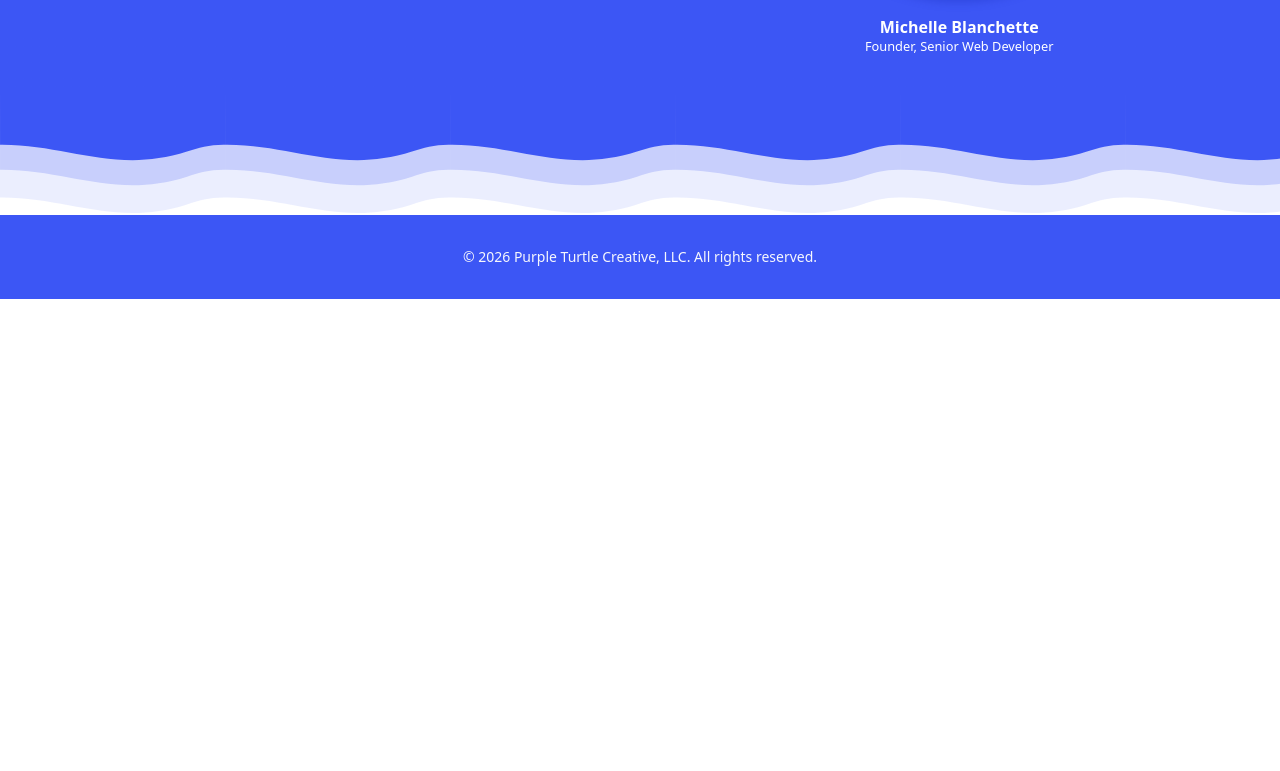
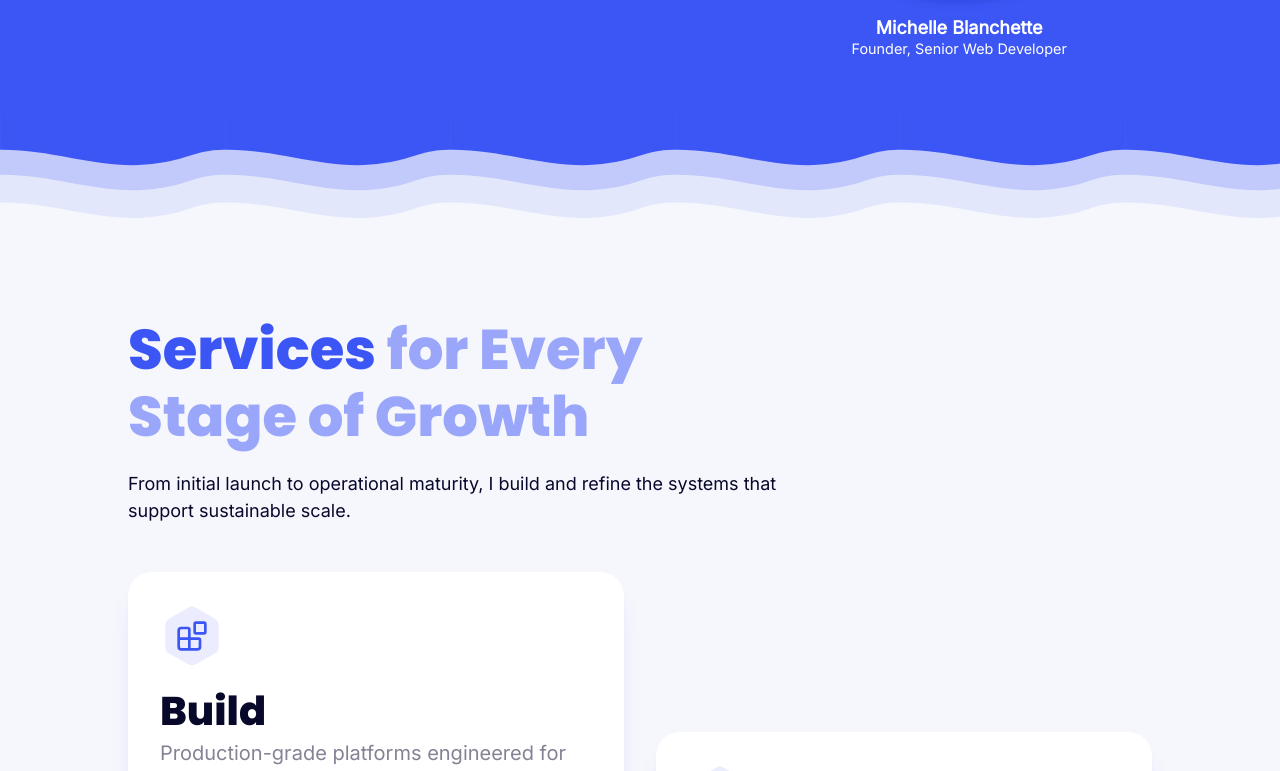
Before and after one commit to PurpleTurtleCreative/website, a Next.js app: page / in a window 1280 px wide. Shown: the part 542-1313 px from the top of the page. Before the commit the page ends 841 px from the top, so only its background shows below. Built offline with nearby package versions, Linux system fonts and the light colour scheme.

Commit message:
Services section, font and typography fixes and improvements

```diff
--- a/src/app/globals.css
+++ b/src/app/globals.css
@@ -6,16 +6,18 @@
   --font-body: var(--font-inter);
   --font-heading: var(--font-poppins);
   --default-font-family: var(--font-body);
+  --default-line-height: 1.3;
 
   /* Typography - Sizes */
-  --text-h1: 3rem;   /* 48px */
-  --text-h2: 2rem;     /* 32px */
-  --text-h3: 1.5rem;   /* 24px */
-  --text-h4: 1.25rem;  /* 20px */
-
-  --text-body: 1rem;
+  --text-h1: 4rem;
+  --text-h2: 3.5rem;
+  --text-h3: 2.5rem;
+  --text-h4: 2rem;
+  --text-body: 1.125rem;
 
 	/* Colors - Branding */
+	--color-primary-lightest: #ebedff;
+	--color-primary-lighter: #c8cefe;
 	--color-primary-light: #7285f8;
 	--color-primary: #3c56f5;
 	--color-primary-dark: #1123b0;
@@ -34,28 +36,28 @@
 
 @layer base {
 
-  h1 {
-    font-size: var(--text-h1);
-    font-weight: 700;
+  h1,
+  h2,
+  h3,
+  h4 {
+    font-weight: 800;
     line-height: 1.2;
   }
 
+  h1 {
+    @apply font-heading text-h1;
+  }
+
   h2 {
-    font-size: var(--text-h2);
-    font-weight: 700;
-    line-height: 1.25;
+    @apply font-heading text-h2;
   }
 
   h3 {
-    font-size: var(--text-h3);
-    font-weight: 700;
-    line-height: 1.3;
+    @apply font-heading text-h3;
   }
 
   h4 {
-    font-size: var(--text-h4);
-    font-weight: 700;
-    line-height: 1.35;
+    @apply font-heading text-h4;
   }
 
   img {
--- a/src/app/layout.tsx
+++ b/src/app/layout.tsx
@@ -7,12 +7,13 @@ import Navbar from "@/components/ui/Navbar";
 const poppins = Poppins({
   variable: "--font-poppins",
   subsets: ["latin"],
-  weight: ["700"],
+  weight: ["800"],
 });
 
 const inter = Inter({
   variable: "--font-inter",
   subsets: ["latin"],
+  weight: ["400"],
 });
 
 export const metadata: Metadata = {
@@ -30,7 +31,7 @@ export default function RootLayout({
 }>) {
   return (
     <html lang="en">
-      <body className={`${poppins.variable} ${inter.variable} antialiased`}>
+      <body className={`${poppins.variable} ${inter.variable} antialiased font-body text-body bg-off-white text-black`}>
         <Navbar />
         {children}
         <Footer />
--- a/src/app/page.tsx
+++ b/src/app/page.tsx
@@ -1,9 +1,11 @@
 import Intro from "@/components/sections/Intro";
+import Services from "@/components/sections/Services";
 
 export default function Home() {
   return (
     <main>
       <Intro />
+      <Services />
     </main>
   );
 }
--- a/src/components/sections/Intro.tsx
+++ b/src/components/sections/Intro.tsx
@@ -5,7 +5,7 @@ export default function Intro() {
         <div className="component-Intro w-full pt-20 sm:pt-24 bg-linear-170 from-primary-light from-0% to-primary to-50% text-white text-center sm:text-left wave-trim-bottom">
             <div className="content-section flex flex-col sm:flex-row items-center justify-between sm:gap-15">
                 <div className="sm:w-3/5 sm:mb-20">
-                    <h1 className="font-heading my-5 text-shadow-lg text-shadow-primary-dark/30 text-[#99aef9]">Building your <span className="text-white">Digital&nbsp;Strategy</span> backbone.</h1>
+                    <h1 className="font-heading my-5 text-shadow-lg text-shadow-primary-dark/30 text-[#9eaafb]">Building your <span className="text-white">Digital&nbsp;Strategy</span> backbone.</h1>
                     <p className="text-xl">Technology solutions that boost business efficiency, standardize processes, and offer unique user experiences.</p>
                 </div>
                 <div className="w-2/5 mx-auto hidden sm:block text-center">
--- a/src/components/sections/Services.tsx
+++ b/src/components/sections/Services.tsx
@@ -64,10 +64,91 @@ Growth requires clarity. I implement event architecture and reporting frameworks
 
 */
 
-export default function Intro() {
+import { BlocksIcon, ChartColumnIcon, CheckCheckIcon, CheckIcon, CircleFadingArrowUpIcon, HexagonIcon, UnplugIcon } from "lucide-react"
+
+export default function Services() {
+
+    const services = [
+        {
+            icon: BlocksIcon,
+            title: "Build",
+            subtitle: "Production-grade platforms engineered for scale.",
+            description: "I translate design systems and product specifications into resilient, maintainable web platforms using WordPress or Next.js. Architecture is structured for performance, extensibility, and long-term operational clarity.",
+            bullets: [
+                "Component-driven frontend systems",
+                "Structured CMS modeling",
+                "Headless and hybrid architectures",
+                "Performance-first implementation",
+            ],
+        },
+        {
+            icon: UnplugIcon,
+            title: "Integrate",
+            subtitle: "Operational systems unified through API architecture.",
+            description: "Fragmented tools create friction. I design and implement integrations that synchronize your CRM, marketing stack, analytics, and internal systems into a cohesive infrastructure.",
+            bullets: [
+                "Custom REST API development",
+                "CRM and marketing platform integrations",
+                "Workflow automation",
+                "Data synchronization architecture",
+            ],
+        },
+        {
+            icon: CircleFadingArrowUpIcon,
+            title: "Optimize",
+            subtitle: "Performance, stability, and technical authority.",
+            description: "As platforms mature, complexity compounds. I audit and refine systems to improve speed, search visibility, and structural integrity — without introducing instability.",
+            bullets: [
+                "Core Web Vitals engineering",
+                "Technical SEO remediation",
+                "Infrastructure and database optimization",
+                "Long-term architectural consultation",
+            ],
+        },
+        {
+            icon: ChartColumnIcon,
+            title: "Measure",
+            subtitle: "Structured analytics that inform strategic decisions.",
+            description: "Growth requires clarity. I implement event architecture and reporting frameworks that translate user behavior into actionable insight.",
+            bullets: [
+                "GA4 instrumentation design",
+                "Google Tag Manager configuration",
+                "Custom conversion tracking",
+                "Looker Studio executive dashboards",
+            ],
+        },
+    ]
+
     return (
-        <div className="component-Intro w-full pt-20 sm:pt-24 bg-linear-170 from-primary-light from-0% to-primary to-50% text-white text-center sm:text-left wave-trim-bottom">
+        <div className="component-Services w-full py-20">
             <div className="content-section">
+                <div className="w-2/3">
+                    <h2 className="text-primary/50 mb-5"><span className="text-primary">Services</span> for Every Stage of Growth</h2>
+                    <p>From initial launch to operational maturity, I build and refine the systems that support sustainable scale.</p>
+                </div>
+                <div className="grid grid-cols-1 md:grid-cols-2 gap-8 my-12 md:mb-80">
+                    {services.map((service, index) => (
+                        <div key={service.title} className={`bg-white shadow-xl shadow-primary-dark/10 rounded-3xl p-8 ${( 0 === ( index + 1 ) % 2 ) ? "md:translate-y-40" : ""}`}>
+                            <div className="inline-block relative text-primary-lightest">
+                                <HexagonIcon fill="currentColor" width={64} height={64} />
+                                <div className="absolute inset-4 text-primary"><service.icon width={32} height={32} /></div>
+                            </div>
+                            <h3 className="mt-3 mb-1">{service.title}</h3>
+                            <p className="text-xl text-black/50 mb-5">{service.subtitle}</p>
+                            <p>{service.description}</p>
+                            <ul className="list-none mt-5 text-left">
+                                {service.bullets.map((bullet, index) => (
+                                    <li key={index} className="flex items-center gap-x-3 mb-3">
+                                        <div className="inline-block bg-primary-lightest text-primary rounded-lg p-1">
+                                            <CheckIcon width={14} height={14} />
+                                        </div>
+                                        {bullet}
+                                    </li>
+                                ))}
+                            </ul>
+                        </div>
+                    ))}
+                </div>
             </div>
         </div>
     )
--- a/src/components/ui/Navbar.tsx
+++ b/src/components/ui/Navbar.tsx
@@ -43,6 +43,7 @@ export default function Navbar() {
                                             px-4
                                             text-md
                                             text-white
+                                            text-sm
                                             font-bold
                                             bg-primary-dark
                                             hover:bg-black
```
